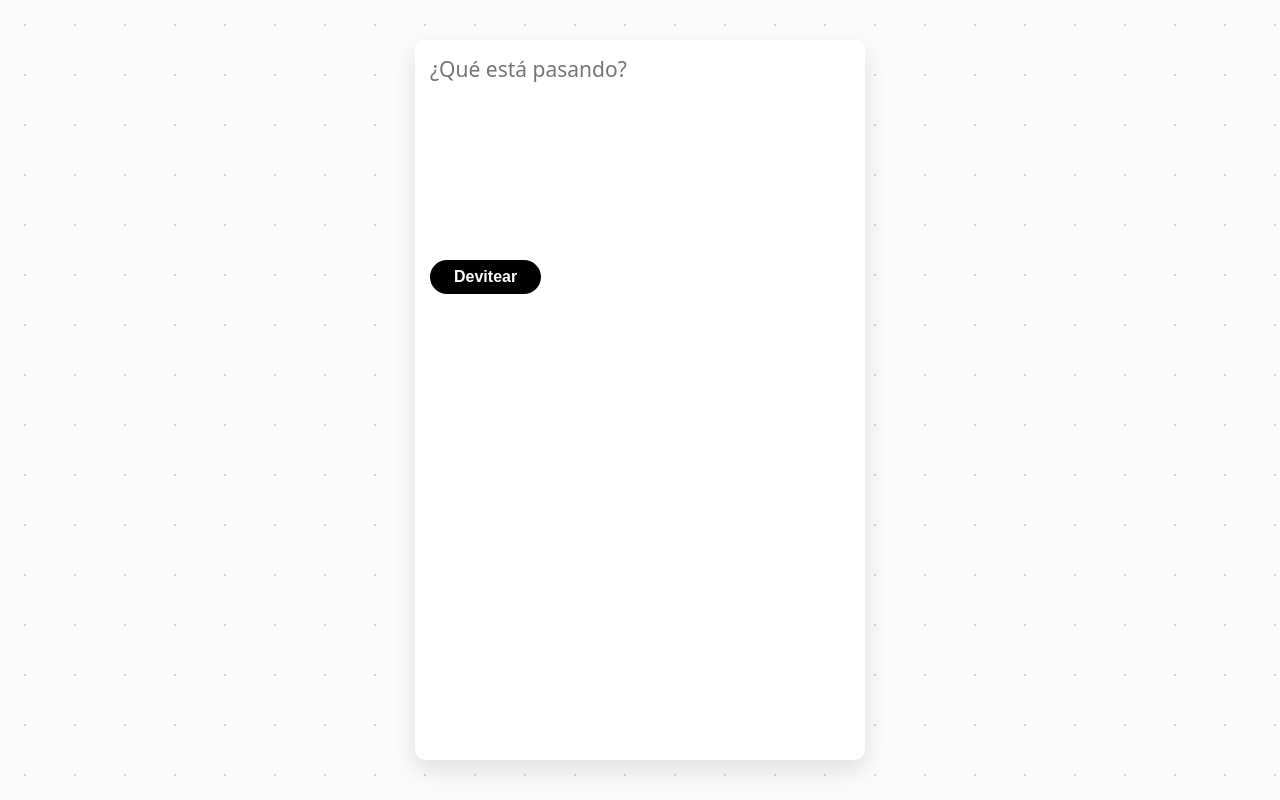
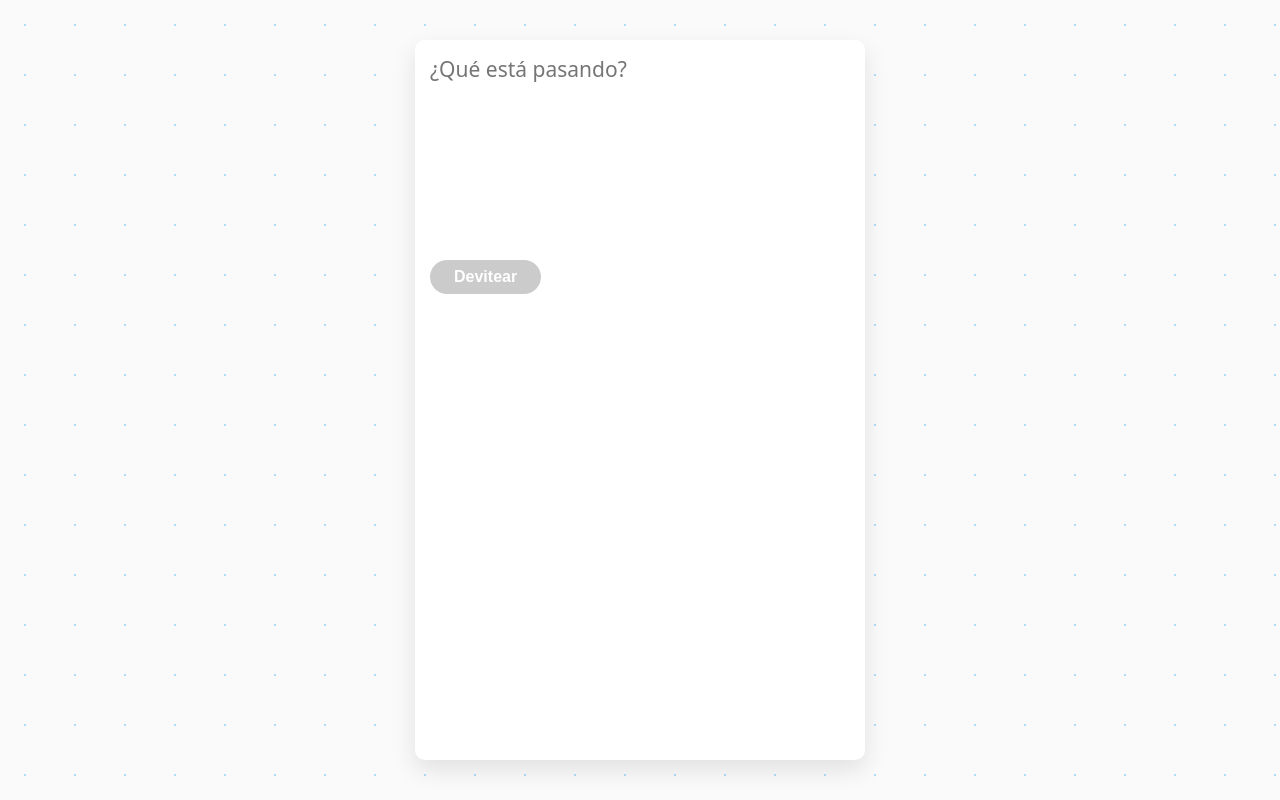
Before and after one commit to cterrasid/devter, a Next.js app: page /compose/devit in a window 1280 px wide. Built offline with nearby package versions, Linux system fonts and the light colour scheme; no server answers; sample sign-in values are in the browser's storage.

Commit message:
Added disabled to the btn when there's not message, and created the firestore db

```diff
--- a/components/Button/index.js
+++ b/components/Button/index.js
@@ -1,13 +1,40 @@
-import { Fragment } from 'react'
-import styles from './styles'
+import { Fragment } from "react"
+import { colors } from "styles/theme"
 
-export default function Button ({ children, onClick }) {
+export default function Button({ children, disabled, onClick }) {
   return (
     <Fragment>
-      <button onClick={onClick}>
+      <button disabled={disabled} onClick={onClick}>
         {children}
       </button>
-      <style jsx>{styles}</style>
+      <style jsx>{`
+        button {
+          align-items: center;
+          background-color: ${colors.black};
+          border-radius: 9999px;
+          border: 0;
+          color: ${colors.white};
+          cursor: pointer;
+          display: flex;
+          font-weight: 800;
+          font-size: 16px;
+          padding: 8px 24px;
+          transition: opacity 0.3s ease;
+        }
+
+        button[disabled] {
+          pointer-events: none;
+          opacity: 0.2;
+        }
+
+        button > :global(svg) {
+          margin-right: 8px;
+        }
+
+        button:hover {
+          opacity: 0.7;
+        }
+      `}</style>
     </Fragment>
   )
 }
--- a/components/Button/styles.js
+++ /dev/null
@@ -1,26 +0,0 @@
-import css from 'styled-jsx/css'
-import { colors } from '../../styles/theme'
-
-export default css`
-button {
-  align-items: center;
-  background-color: ${colors.black};
-  border-radius: 9999px;
-  border: 0;
-  color: ${colors.white};
-  cursor: pointer;
-  display: flex;
-  font-weight: 800;
-  font-size: 16px;
-  padding: 8px 24px;
-  transition: opacity .3s ease;
-}
-
-button > :global(svg) {
-  margin-right: 8px;
-}
-
-button:hover {
-  opacity: .7;
-}
-`
--- a/firebase/client.js
+++ b/firebase/client.js
@@ -13,13 +13,18 @@ const firebaseConfig = {
 
 !firebase.apps.length && firebase.initializeApp(firebaseConfig)
 
+// Init Firestore
+const dbService = firebase.firestore()
+//
+
 const mapUserFromFirebaseAuth = (user) => {
-  const { displayName, email, photoURL } = user
+  const { displayName, email, photoURL, uid } = user
 
   return {
     avatar: photoURL,
     username: displayName,
     email,
+    uid,
   }
 }
 
@@ -34,3 +39,15 @@ export const loginWithGitHub = () => {
   const gitHubProvider = new firebase.auth.GithubAuthProvider()
   return firebase.auth().signInWithPopup(gitHubProvider)
 }
+
+export const addDevit = ({ avatar, content, userId, userName }) => {
+  return dbService.collection("devits").add({
+    avatar,
+    content,
+    userId,
+    userName,
+    createdAt: firebase.firestore.Timestamp.fromDate(new Date()),
+    likesCount: 0,
+    sharedCount: 0,
+  }) // Add a new collection to database service
+}
--- a/pages/compose/devit/index.js
+++ b/pages/compose/devit/index.js
@@ -1,14 +1,40 @@
 import Button from "components/Button"
 import AppLayout from "components/AppLayout"
+import { useState } from "react"
+import useUser from "hooks/useUser"
+import { addDevit } from "firebase/client"
 
 export default function ComposeDevit() {
+  const user = useUser()
+  const [message, setMessage] = useState([])
+
+  const handleChange = (e) => {
+    const { value } = e.target
+    setMessage(value)
+  }
+
+  const handleSubmit = (e) => {
+    e.preventDefault()
+    addDevit({
+      avatar: user.avatar,
+      content: message,
+      userId: user.uid,
+      userName: user.username,
+    })
+  }
+
   return (
     <>
       <AppLayout>
-        <textarea placeholder="¿Qué está pasando?"></textarea>
-        <div>
-          <Button>Devitear</Button>
-        </div>
+        <form onSubmit={handleSubmit}>
+          <textarea
+            onChange={handleChange}
+            placeholder="¿Qué está pasando?"
+          ></textarea>
+          <div>
+            <Button disabled={message.length === 0}>Devitear</Button>
+          </div>
+        </form>
       </AppLayout>
       <style jsx>{`
         div {
```
